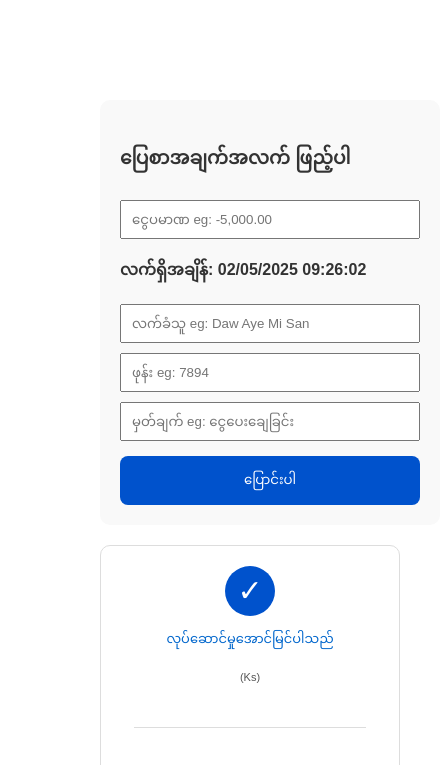
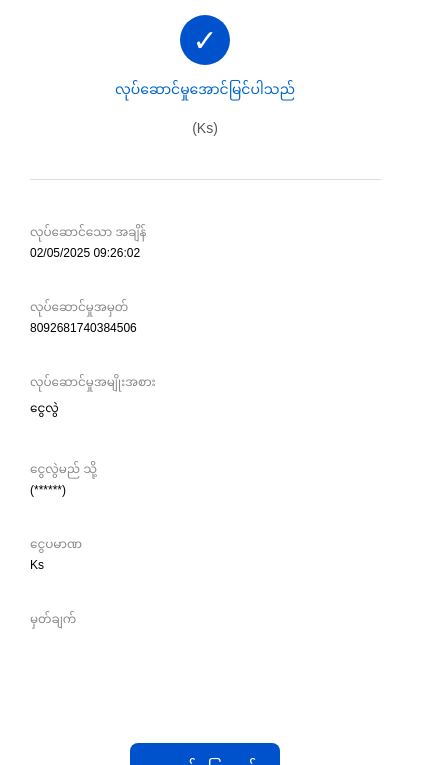
Before and after one commit to ytubetest565/kpayfakerc, a plain HTML site: page index.html in a window 390 px wide. Both pictures are taken after a click on the button "ပြောင်းပါ". Shown: the top 765 px of the page, 440 px wide, since content can reach past the window. Drawn offline with Linux system fonts and the light colour scheme.

Commit message:
index.html

```diff
--- a/index.html
+++ b/index.html
@@ -12,33 +12,22 @@
       color: #333;
     }
 
-    .main-wrapper {
-      display: flex;
-      justify-content: space-between;
-      align-items: flex-start;
+    .header {
+      background-color: #ffffff;
       padding: 20px;
-      gap: 20px;
-      flex-wrap: wrap;
     }
 
     .form-container {
-      flex: 1;
-      min-width: 300px;
-      max-width: 400px;
+      padding: 20px;
       background: #f9f9f9;
-      padding: 20px;
-      border-radius: 10px;
-    }
-
-    .form-container h3 {
-      margin-bottom: 15px;
+      text-align: center;
     }
 
     .form-container input {
-      margin: 5px 0;
+      margin: 5px;
       padding: 10px;
-      width: 100%;
-      box-sizing: border-box;
+      width: 90%;
+      max-width: 400px;
     }
 
     .form-container button {
@@ -49,48 +38,55 @@
       border: none;
       border-radius: 8px;
       cursor: pointer;
-      width: 100%;
     }
 
-    .container {
-      flex: 1;
-      min-width: 300px;
+    .receipt {
+      width: 100%;
       max-width: 430px;
+      height: 900px;
       border: 1px solid #ddd;
       border-radius: 10px;
       padding: 20px;
       box-sizing: border-box;
+      margin: 0 auto;
+    }
+
+    .container {
+      width: 100%;
+      max-width: 430px;
+      height: auto;
+      margin: 0 auto;
+      text-align: center;
+      padding: 30px 20px 10px;
     }
 
     .checkmark-circle {
-      width: 57px;
-      height: 57px;
+      width: 60px;
+      height: 60px;
       border-radius: 50%;
       background-color:  #0052cc;
       color: white;
       display: flex;
       align-items: center;
       justify-content: center;
-      font-size: 37px;
+      font-size: 40px;
       margin: 0 auto 10px;
     }
 
     .status {
-      font-size: 14px;
+      font-size: 17px;
       margin: 10px 0 5px;
        color: #0066cc;
-      text-align: center;
     }
 
     .amount {
       font-size: 32px;
       color: black;
       margin-bottom: 20px;
-      text-align: center;
     }
 
     .amount span {
-      font-size: 11px;
+      font-size: 14px;
       color: #555;
     }
 
@@ -103,34 +99,37 @@
     .info {
       max-width: 600px;
       margin: 0 auto;
-      padding: 0 10px;
+      padding: 0 20px;
     }
 
     .info-row {
       display: flex;
       justify-content: space-between;
-      margin: 30px 0;
-      font-size: 12px;
+      margin: 35px 0;
+      font-size: 15px;
+      flex-wrap: wrap; /* Added for better responsiveness */
     }
 
     .label {
       color: #888;
       text-align: left;
+      flex-basis: 45%; /* Adjust width of label */
     }
 
     .value {
       color: #000;
       text-align: right;
+      flex-basis: 45%; /* Adjust width of value */
     }
 
     .button-group {
       text-align: center;
-      margin-top: 230px;
+      margin-top: 250px;
     }
 
     .btn {
       font-family: 'Myanmar Text', sans-serif;
-      font-size: 13px;
+      font-size: 16px;
       padding: 10px 20px;
       border-radius: 8px;
       border: none;
@@ -150,53 +149,63 @@
       font-weight: bold;
     }
 
-
-
-    /* Mobile Responsive */
-    @media (max-width: 768px) {
-      .main-wrapper {
-        flex-direction: column;
-        padding: 100px;
+    /* Mobile responsive design */
+    @media screen and (max-width: 768px) {
+      .container {
+        padding: 15px 10px;
+      }
+      .amount {
+        font-size: 24px;
+      }
+      .info-row {
+        font-size: 13px;
+      }
+      .checkmark-circle {
+        font-size: 30px;
+        width: 50px;
+        height: 50px;
+      }
+      .status {
+        font-size: 14px;
+      }
+      .button-group {
+        margin-top: 150px;
+      }
+      .btn {
+        width: 150px;
+      }
     }
 
-      .form-container, .container {
-        width: 100%;
-        max-width: 100%;
+    /* Small mobile devices */
+    @media screen and (max-width: 480px) {
+      .label, .value {
+        font-size: 12px;
       }
-
       .info-row {
+        font-size: 12px;
         flex-direction: column;
         align-items: flex-start;
       }
-
-      .label, .value {
+      .label {
+        text-align: left;
         width: 100%;
+      }
+      .value {
         text-align: left;
-        margin: 2px 0;
+        width: 100%;
       }
-
-      .amount {
-        font-size: 24px;
-      }
-
-      .checkmark-circle {
-        width: 50px;
-        height: 50px;
-        font-size: 30px;
-      }
-
-      .status {
-        font-size: 13px;
+      .button-group {
+        margin-top: 100px;
       }
     }
   </style>
 </head>
 <body>
 
-  <div class="main-wrapper">
-    <div class="form-container">
+  <div class="form-container" id="form-container">
     <h3>ပြေစာအချက်အလက် ဖြည့်ပါ</h3>
     <input id="amount" placeholder="ငွေပမာဏ eg: -5,000.00">
+
     <div id="time-display" style="margin: 10px 0; font-size: 16px; font-weight: bold;">
       လက်ရှိအချိန်: <span id="current-time">--/--/---- --:--:--</span>
     </div>
@@ -206,7 +215,7 @@
     <button onclick="updateReceipt()">ပြောင်းပါ</button>
   </div>
 
-    <div class="container">
+  <div class="container" id="receipt-container" style="display:none;">
     <div class="checkmark-circle">✓</div>
     <div class="status">လုပ်ဆောင်မှုအောင်မြင်ပါသည်</div>
     <div class="amount" id="r-amount">-5,000.00 <span>(Ks)</span></div>
@@ -244,7 +253,6 @@
       <button class="btn secondary" onclick="window.print()">ပြေစာအားသိမ်းမည်</button>
     </div>
   </div>
-  </div>
 
   <script>
     function pad(n) {
@@ -255,12 +263,14 @@
       const now = new Date();
       const utc = now.getTime() + now.getTimezoneOffset() * 60000;
       const myanmarTime = new Date(utc + (6.5 * 60 * 60 * 1000));
+
       const yyyy = myanmarTime.getFullYear();
       const mm = pad(myanmarTime.getMonth() + 1);
       const dd = pad(myanmarTime.getDate());
       const hh = pad(myanmarTime.getHours());
       const min = pad(myanmarTime.getMinutes());
       const ss = pad(myanmarTime.getSeconds());
+
       return `${dd}/${mm}/${yyyy} ${hh}:${min}:${ss}`;
     }
 
@@ -286,8 +296,10 @@
       const receiver = document.getElementById("receiver").value;
       const phone = document.getElementById("phone").value;
       const note = document.getElementById("note").value;
+
       const time = getMyanmarTimeString();
       const txn = generateRandomTxnId();
+
       const formattedAmount = formatAmount(amountInput);
 
       document.getElementById("current-time").innerText = time;
@@ -297,12 +309,18 @@
       document.getElementById("r-receiver").innerText = receiver + ' (******' + phone + ')';
       document.getElementById("r-amount-text").innerText = formattedAmount + ' Ks';
       document.getElementById("r-note").innerText = note;
+
+      // Hide the form and display the receipt
+      document.getElementById("form-container").style.display = "none";
+      document.getElementById("receipt-container").style.display = "block";
     }
 
+    // Auto-set current time on page load
     window.onload = function () {
       const time = getMyanmarTimeString();
       document.getElementById("current-time").innerText = time;
     };
   </script>
+
 </body>
 </html>
```
Lines whose indentation alone changed are shown as unchanged.
